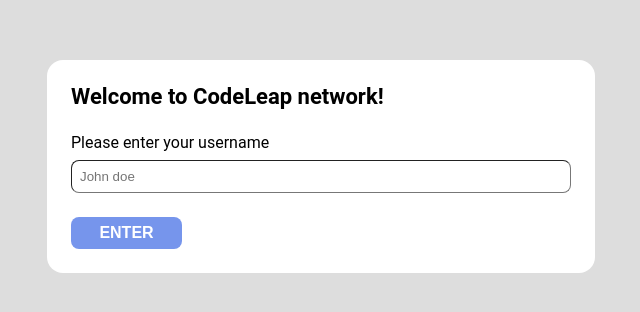
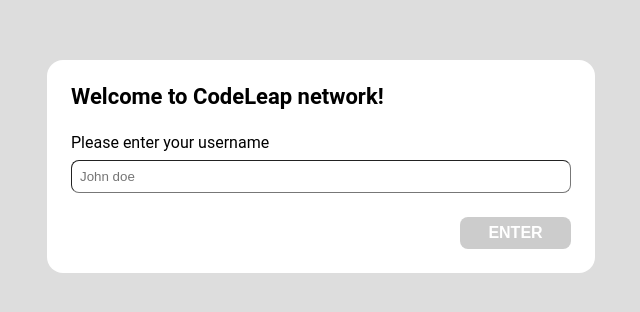
Before and after one commit to luizalsc/codeleap-blog, a React (Create React App) app: page / in a window 1280 px wide. Shown: the part 234-546 px from the top of the page, without its empty margins (319-959 px from the left). Built offline with nearby package versions, Linux system fonts and the light colour scheme.

Commit message:
Implement disable button feature

```diff
--- a/src/Components/BlogPostComponent/index.css
+++ b/src/Components/BlogPostComponent/index.css
@@ -44,3 +44,7 @@
   border: none;
   margin-top: 16px;
 }
+
+.form-container .button:disabled{
+  background-color: rgba(153, 153, 153, 1);
+}
--- a/src/Components/BlogPostComponent/index.js
+++ b/src/Components/BlogPostComponent/index.js
@@ -15,9 +15,14 @@
     username: user.profile.username
   })
 
+  const [isDisabled, setIsDisabled] = useState(true)
+
   const handleChange = (event)=>{
     const value = event.target.value
     setPost({...post,[event.target.name]: value})
+    if(post.title && post.content){
+      setIsDisabled(false)
+    }
   }
 
   const handleSubmit = (event)=>{
@@ -30,7 +35,6 @@
   fetchData()
   event.target.reset()
   }
-
 
   return(
     <div className='post-container'>
@@ -47,7 +51,6 @@
           placeholder='Hello world'
           onChange={handleChange}
           className='input-field'></input>
-        <br/>
         <label role='labeltext' className='label'>Content</label>
         <textarea
           cols='30'
@@ -57,7 +60,7 @@
           onChange={handleChange}
           placeholder='Content here'
           className='input-field'></textarea>
-        <button type='submit' className='button'>Create</button>
+        <button type='submit' className='button' disabled={isDisabled}>Create</button>
       </form>
     </div>
   )
--- a/src/Components/NavBar/index.css
+++ b/src/Components/NavBar/index.css
@@ -9,3 +9,6 @@
   padding-left: 37px;
   min-height: 80px;
 }
+.navbar-link{
+  text-decoration: none;
+}
--- a/src/Components/NavBar/index.js
+++ b/src/Components/NavBar/index.js
@@ -3,7 +3,7 @@
 
 const Navbar = ()=>{
   return(
-    <Link to='/'>
+    <Link to='/' className='navbar-link'>
       <div className='navbar'>
         <h2>CodeLeap Network</h2>
       </div>
--- a/src/Components/UserSignup/index.css
+++ b/src/Components/UserSignup/index.css
@@ -39,11 +39,13 @@
   padding: 8px;
 }
 
+.signup-form .link{
+  align-self: flex-end;
+}
 
 .signup-form .button{
   text-align: center;
   text-decoration: none;
-  align-self: flex-end;
   height: 32px;
   width: 111px;
   color: #fff;
@@ -55,7 +57,7 @@
   margin-top: 16px;
 }
 
-.signup-form .button:hover{
+.signup-form .button:disabled{
 
   background-color: rgb(204, 204, 204);
 }
--- a/src/Components/UserSignup/index.js
+++ b/src/Components/UserSignup/index.js
@@ -10,10 +10,13 @@
 
   const [profile, setProfile] = useState({})
 
+  const [isDisabled, setIsDisabled] = useState(true)
+
   const handleInputChange = (event)=>{
     event.preventDefault()
     const value = event.target.value
     setProfile({...profile,[event.target.name]: value})
+    setIsDisabled(false)
   }
   const handleSubmit = ()=>{
     dispatch(login(profile))
@@ -32,15 +35,14 @@
               name='username'
               onChange={handleInputChange}
               className='input-field'></input>
-            <Link to={`/posts`}>
-              <div>
+            <Link to={`/posts`} className='link'>
                 <button
                 className='button'
                 value={profile}
                 type='submit'
-                onClick={handleSubmit}>ENTER
+                onClick={handleSubmit}
+                disabled={isDisabled}>ENTER
                 </button>
-              </div>
             </Link>
           </div>
         </div>
```
